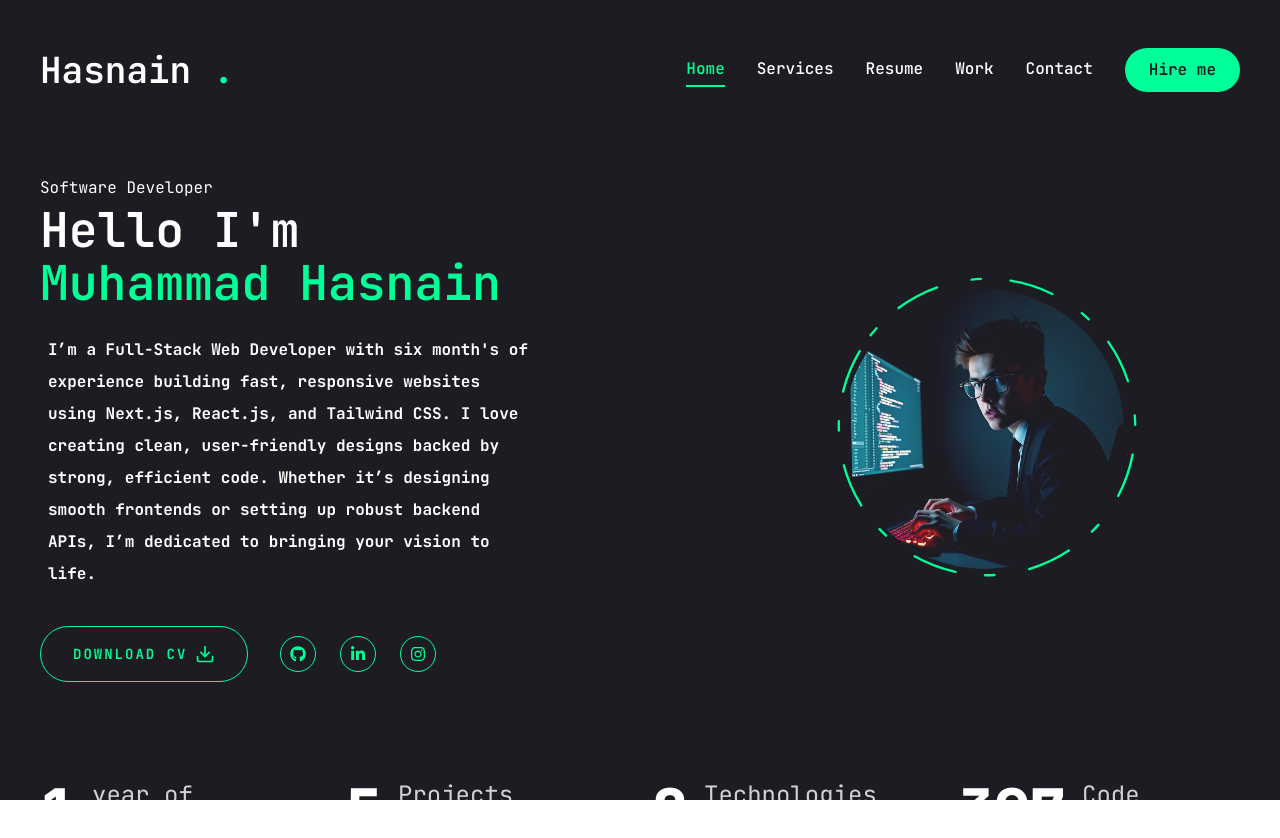
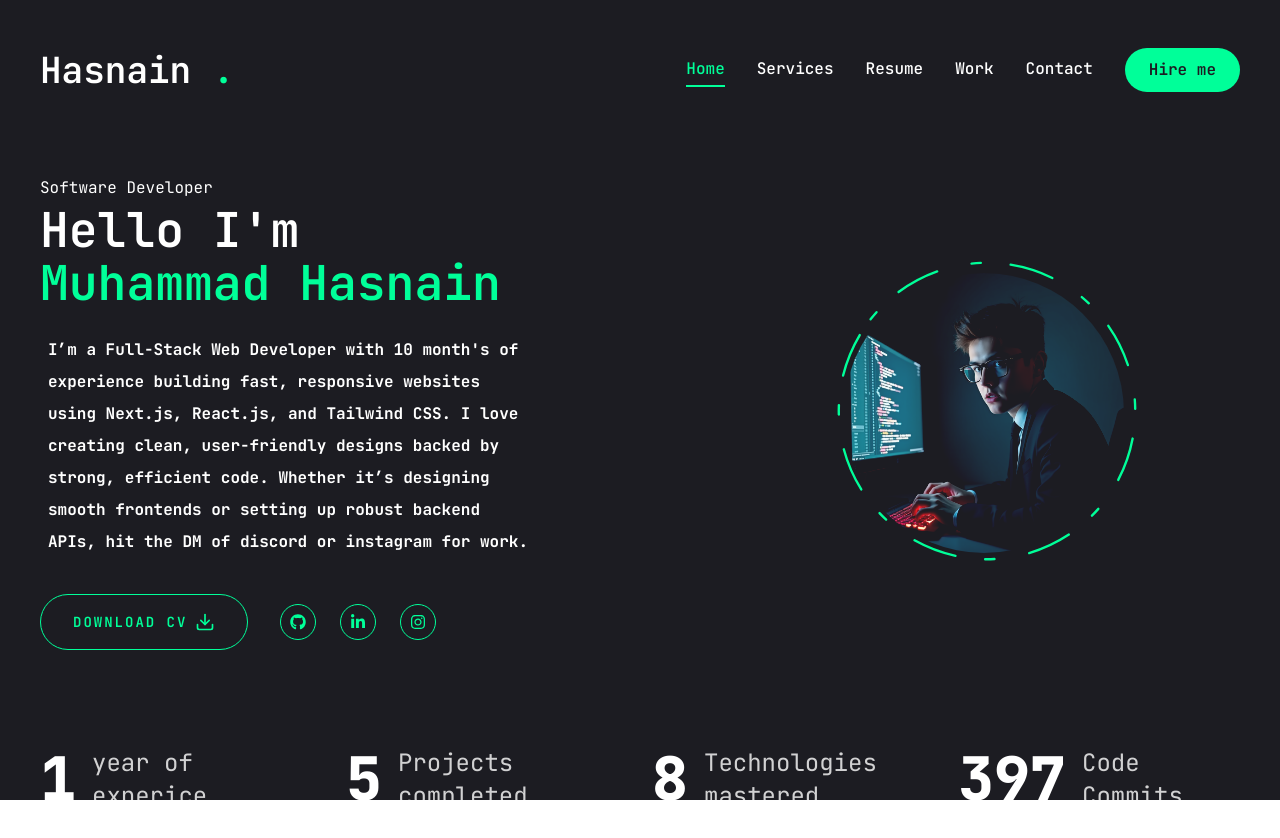
Before and after one commit to mhasnain23/portfolio-website, a Next.js app: page / in a window 1280 px wide. Shown: the top 838 px of the page. Built offline with nearby package versions, Linux system fonts and the light colour scheme.

Commit message:
Update page.tsx

```diff
--- a/app/page.tsx
+++ b/app/page.tsx
@@ -18,12 +18,11 @@ const Home = () => {
               <span className="text-[#00ff99]">Muhammad Hasnain</span>
             </h1>
             <p className="max-w-[500px] font-bold px-2 mb-9 text-white">
-              I’m a Full-Stack Web Developer with six month's of experience
+              I’m a Full-Stack Web Developer with 10 month's of experience
               building fast, responsive websites using Next.js, React.js, and
               Tailwind CSS. I love creating clean, user-friendly designs backed
               by strong, efficient code. Whether it’s designing smooth frontends
-              or setting up robust backend APIs, I’m dedicated to bringing your
-              vision to life.
+              or setting up robust backend APIs, hit the DM of discord or instagram for work.
             </p>
             {/* btn and social */}
             <div className="flex flex-col xl:flex-row items-center gap-8">
```
